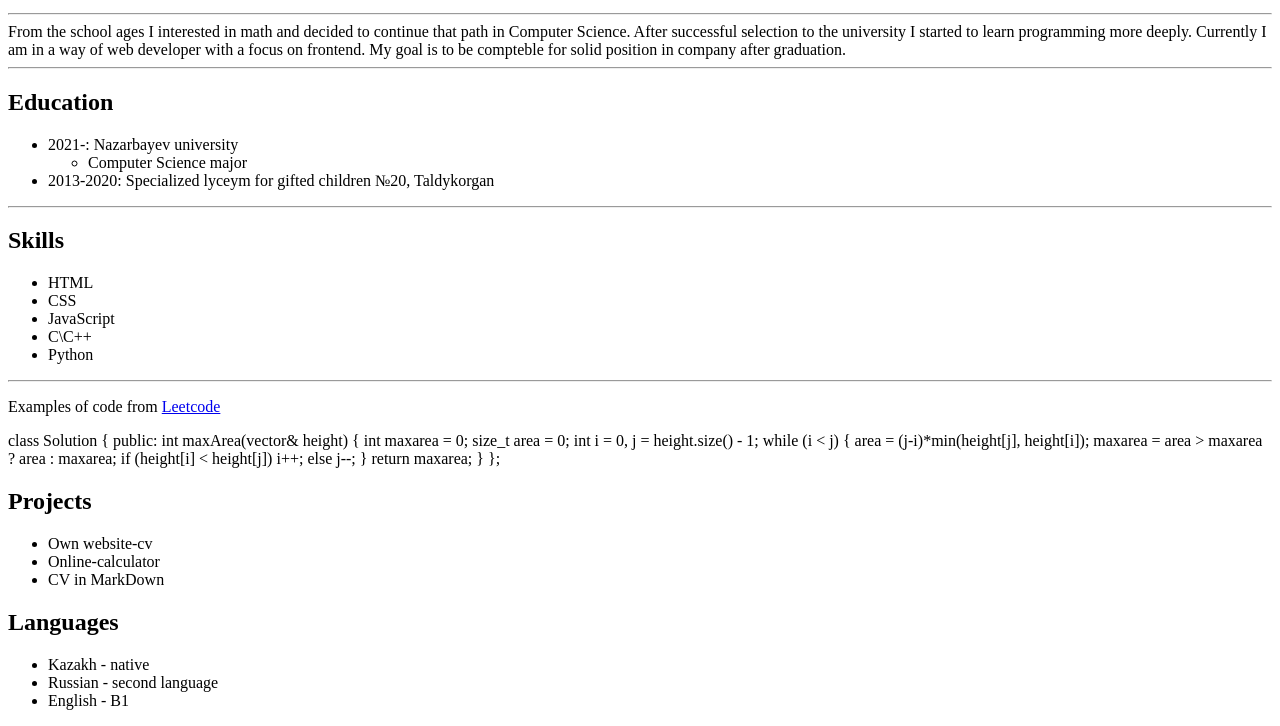
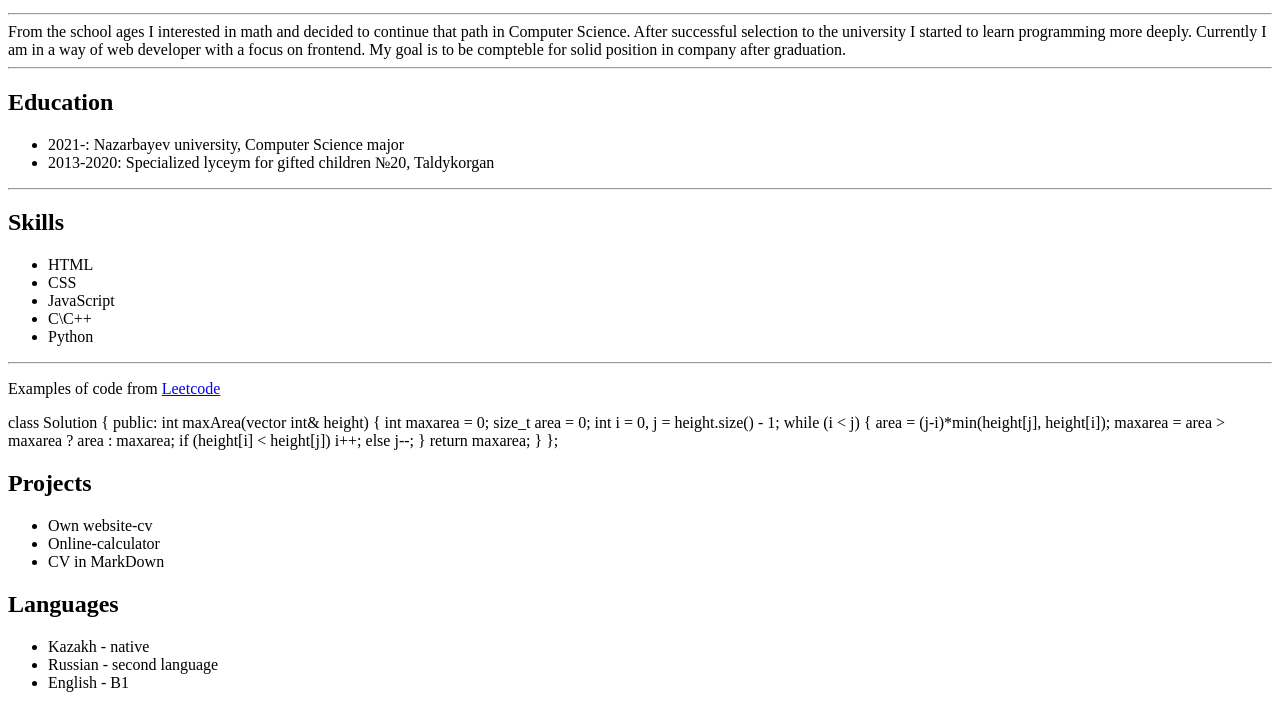
Before and after one commit to eskenzzo/rsschool-cv, a plain HTML site: page index.html in a window 1280 px wide. Shown: the part 206-932 px from the top of the page. Drawn offline with Linux system fonts and the light colour scheme.

Commit message:
fix: change <int> in code section

```diff
--- a/index.html
+++ b/index.html
@@ -27,10 +27,7 @@
         <section class="education">
             <h1>Education</h1>
             <ul>
-                <li>2021-: Nazarbayev university</li>
-                <ul>
-                    <li>Computer Science major</li>
-                </ul>
+                <li>2021-: Nazarbayev university, Computer Science major</li>
                 <li>2013-2020: Specialized lyceym for gifted children №20, Taldykorgan</li>
             </ul>
         </section>
@@ -51,7 +48,7 @@
             <p>
                 class Solution {
                     public:
-                        int maxArea(vector<int>& height) {
+                        int maxArea(vector int& height) {
                             int maxarea = 0;
                             size_t area = 0;
                             int i = 0, j = height.size() - 1;
```
